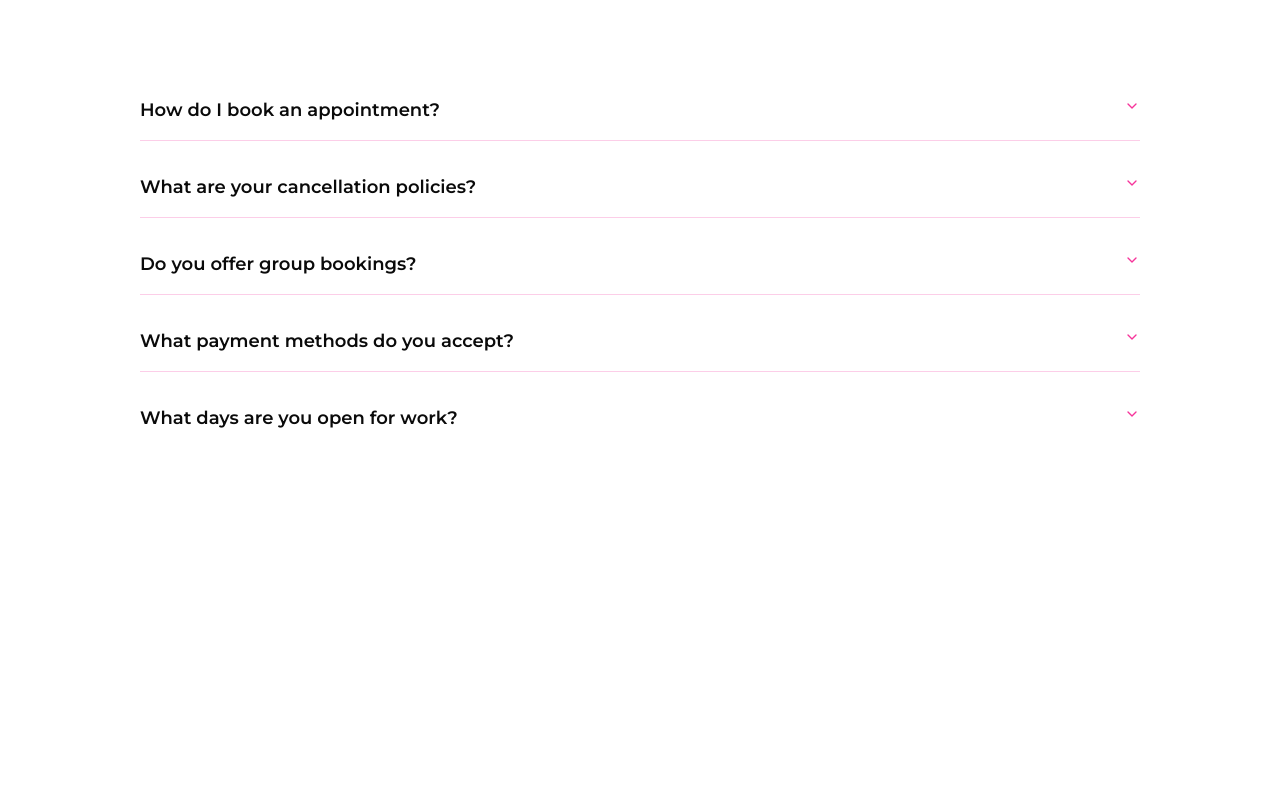
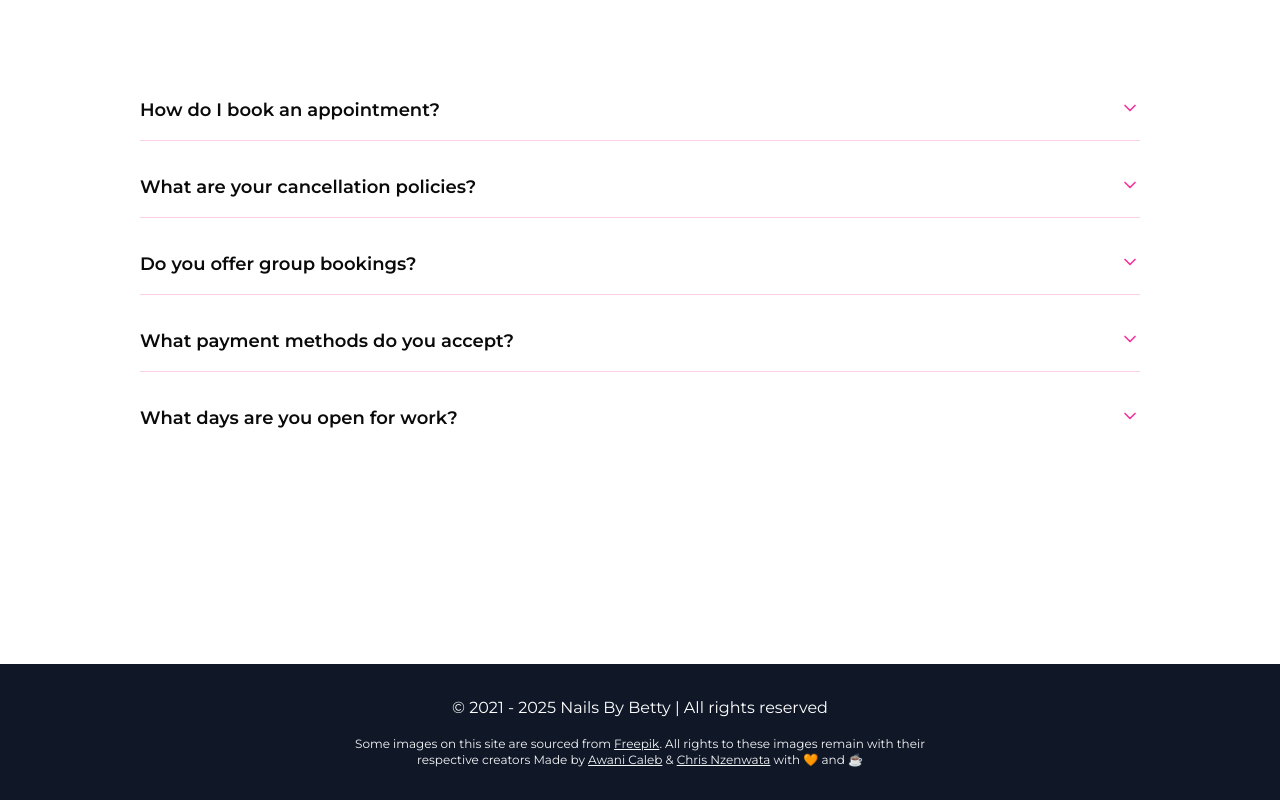
Before and after one commit to typical-developer/betternails, a React (Vite) app: page / in a window 1280 px wide. Shown: the part 2596-3396 px from the top of the page. Before the commit the page ends 3260 px from the top, so only its background shows below. Built offline with nearby package versions, Linux system fonts and the light colour scheme; a web font is replaced by a local one.

Commit message:
Add: Footer

```diff
--- a/src/App.jsx
+++ b/src/App.jsx
@@ -4,6 +4,7 @@ import 'aos/dist/aos.css'
 
 import 'boxicons/css/boxicons.min.css'
 import Navbar from './components/Navbar'
+import Footer from './components/Footer'
 import Hero from './sections/Hero'
 import About from './sections/About'
 import Services from './sections/Services'
@@ -13,6 +14,8 @@ export default function App() {
   useEffect(() => {
 		Aos.init(
       {
+        easing: 'ease-out',
+        /* duration: 200, */
         startEvent: 'DOMContentLoaded', // name of the event dispatched on the document, that AOS should initialize on
         mirror: true, //allow animations when scrolling past elements
         once: true, //animate only once while scrolling down
@@ -29,6 +32,7 @@ export default function App() {
     <About />
     <Services />
     <Faq />
+    <Footer />
     </>
   )
 }
--- /dev/null
+++ b/src/components/Footer.jsx
@@ -0,0 +1,16 @@
+import Container from "./Container";
+
+export default function Footer() {
+    return(
+        <>
+         <footer className="bg-gray-900">
+            <Container className="flex-center py-8 flex-col space-y-4">
+                <p className="text-base text-white">&copy; 2021 - 2025 Nails By Betty | All rights reserved</p>
+
+                <div className="flex-center">
+                    <span className="text-xs text-gray-100 max-w-xl text-center">Some images on this site are sourced from <a href="https://freepik.com" rel="noopener noreferrer" className="underline hover:no-underline">Freepik</a>. All rights to these images remain with their respective creators Made by <a href="https://github.com/AwaniCaleb/" rel="noopener noreferrer" className="underline hover:no-underline">Awani Caleb</a> & <a href="https://github.com/typical-developer/" rel="noopener noreferrer" className="underline hover:no-underline">Chris Nzenwata</a> with 🧡 and ☕</span> </div>
+            </Container>
+        </footer>
+        </>
+    );
+}
--- a/src/components/ui/accordion.jsx
+++ b/src/components/ui/accordion.jsx
@@ -17,7 +17,7 @@ function AccordionItem({
   return (
     <AccordionPrimitive.Item
       data-slot="accordion-item"
-      className={cn("border-b border-pink-200 last:border-b-0", className)} //change border bottom color
+      className={cn("border-b last:border-b-0 border-pink-200", className)} //change border bottom color //add last:border-b-0 to remove border from the last accodion item
       {...props} />
   );
 }
@@ -38,7 +38,7 @@ function AccordionTrigger({
         {...props}>
         {children}
         <ChevronDownIcon
-          className="text-pink-500 pointer-events-none size-4 shrink-0 translate-y-0.5 transition-transform duration-200" />
+          className="text-pink-500 pointer-events-none size-5 shrink-0 translate-y-0.5 transition-transform duration-200" />
       </AccordionPrimitive.Trigger>
     </AccordionPrimitive.Header>
   );
--- a/src/sections/Services.jsx
+++ b/src/sections/Services.jsx
@@ -47,8 +47,10 @@ export default function Services() {
         <Section className="bg-pink-50" sectionId="services" title={true} sectionTitle="Our Services">
 
                 <div className="grid md:grid-cols-2 lg:grid-cols-3 gap-6 w-full">
-                    {services.map(({id,serviceName,desc,imgSrc,price}) =>
+                    {services.map(({id,serviceName,desc,imgSrc,price},delay = 0) =>
                         <ServiceCard
+                            data-aos="fade-up"
+                            data-aos-delay={delay * 50}
                             key={id}
                             serviceName={serviceName}
                             imgSrc={imgSrc}
```
